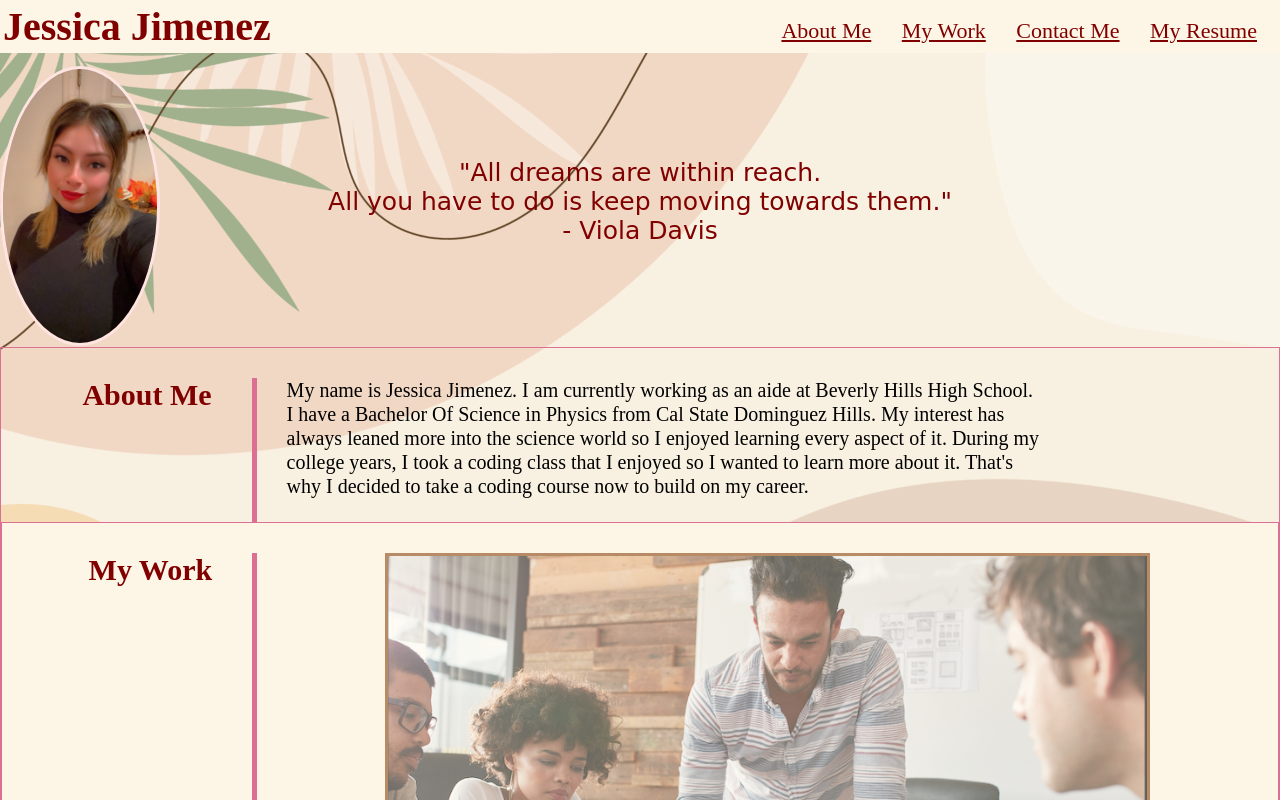
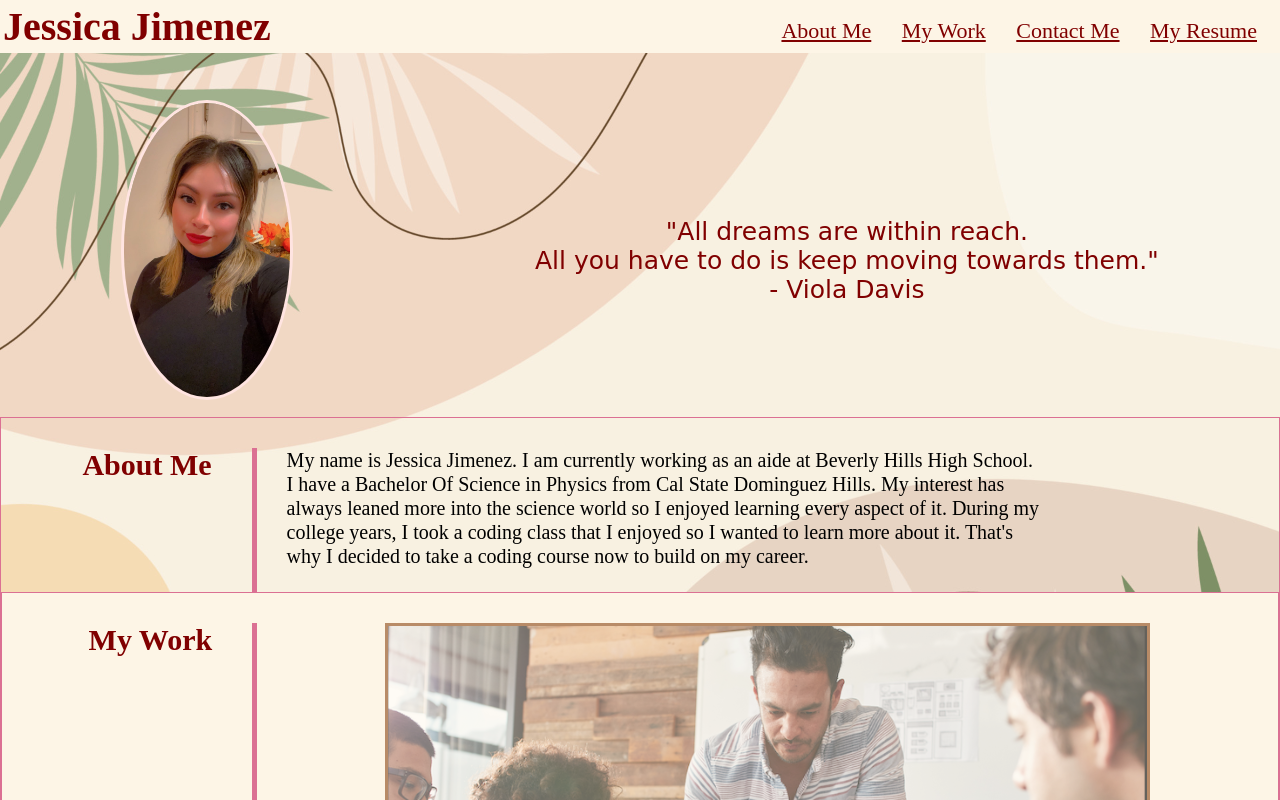
Before and after one commit to jjimenez174/Portfolio-code, a plain HTML site: page index.html in a window 1280 px wide. Shown: the top 800 px of the page. Drawn offline with Linux system fonts and the light colour scheme.

Commit message:
update CSS

```diff
--- a/assests/css/style.css
+++ b/assests/css/style.css
@@ -57,11 +57,16 @@ header a{
 
 
 /* hero styling start*/
+.hero{
+    display: flex;
+    justify-content: space-around;
+    padding: 5% 0;
+}
 .hero img {
     border-radius: 70%;
     border: 3px solid mistyrose;
-    height: 280px;
-   margin-top: 1%;
+    height: 300px;
+   margin-top: -10%;
 }
 
 .hero .quote {
@@ -70,7 +75,7 @@ header a{
     display: flex;
     justify-content: center;
     text-align: center;
-    margin-top: -15%;
+    align-items: center;
     color: var(--primery);
 }
 
@@ -82,7 +87,7 @@ header a{
 /* class styling start */
 
 .content {
-    margin-top: 8%;
+    margin-top: -4%;
     border: 1px solid var(--secondory);
 }
 
@@ -277,10 +282,6 @@ footer ul li a:hover {
         min-height: 60px;
     }
 
-    .hero {
-        flex-direction: column;
-    }
-
     .about-me {
         flex-direction: column;
     }
```
Also changed, not shown: 1 other file.
